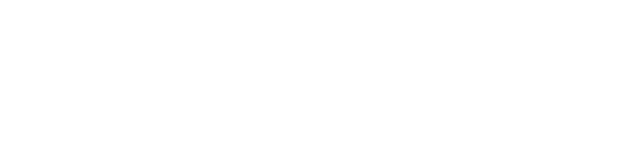
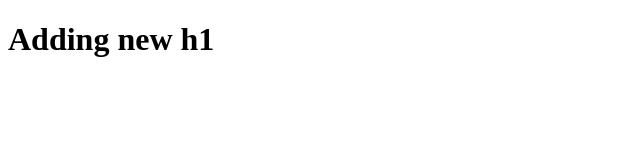
Before and after one commit to zemeni/git-one, a plain HTML site: page index.html in a window 1280 px wide. Shown: the whole page, without its empty margins (0-640 px from the left). Drawn offline with Linux system fonts and the light colour scheme.

Commit message:
added h1 to index.html

```diff
--- a/index.html
+++ b/index.html
@@ -4,6 +4,6 @@
 	<title>Whooo</title>
 </head>
 <body>
-
+<h1>Adding new h1</h1>
 </body>
 </html>
```
